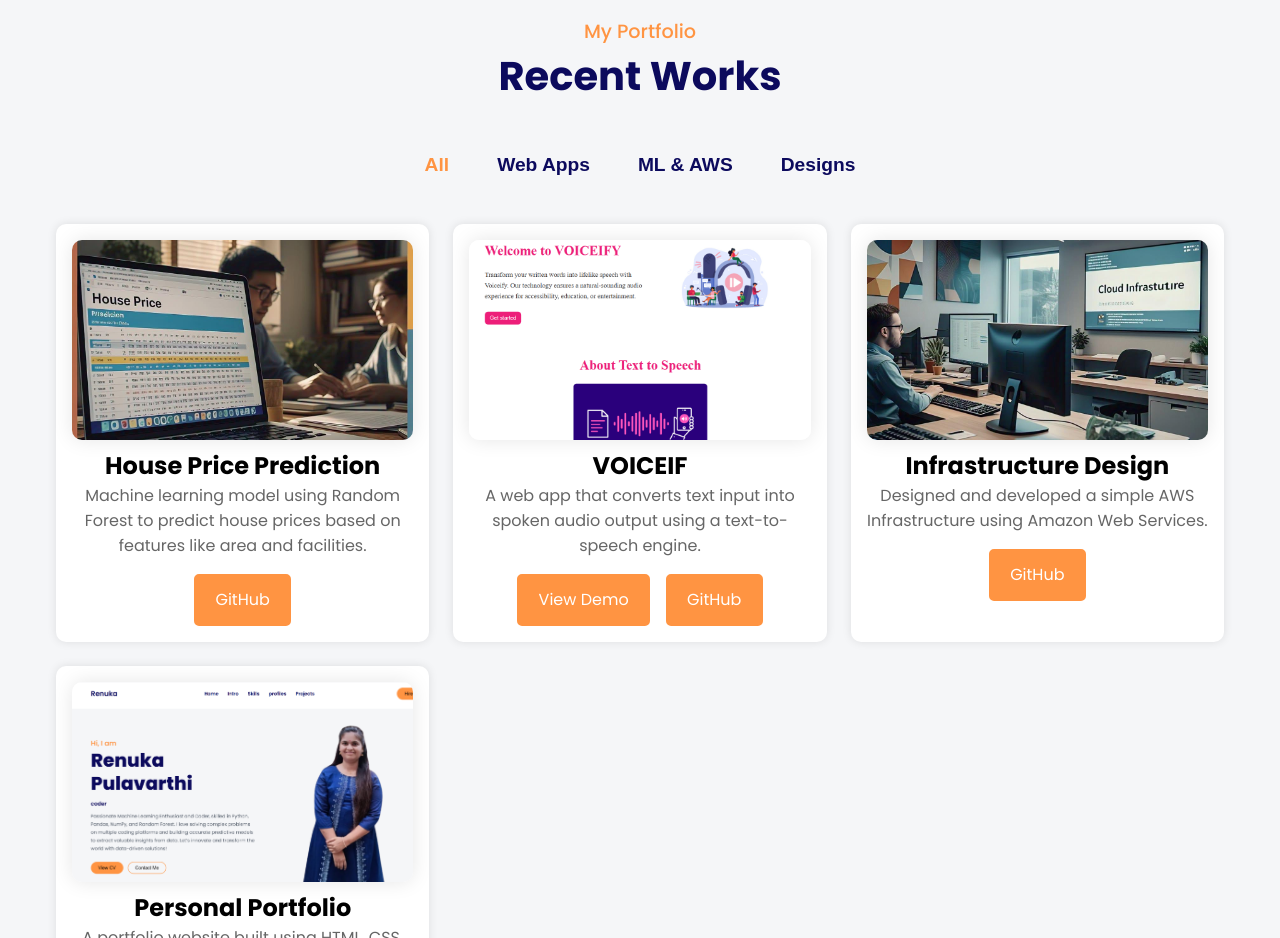
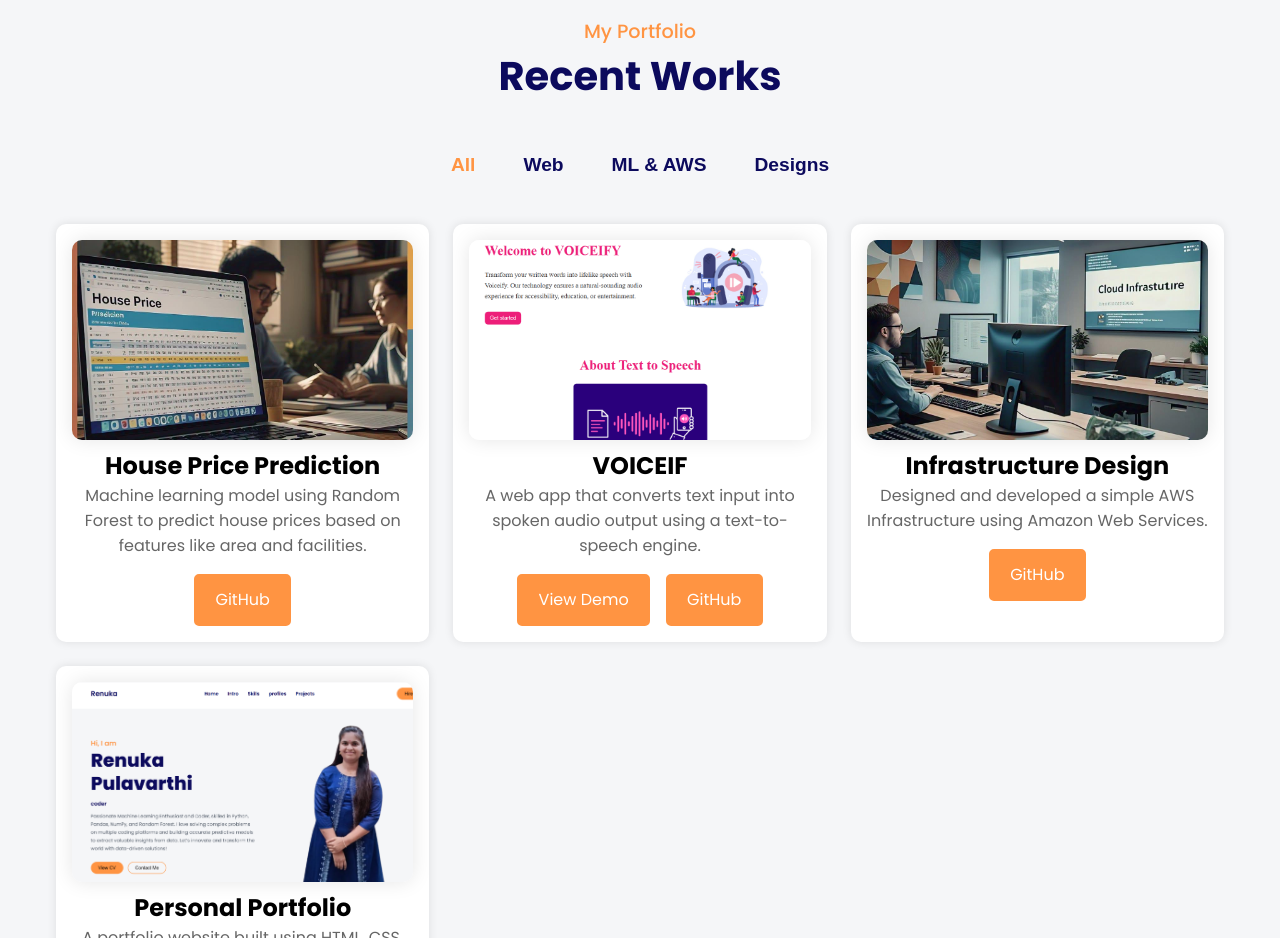
Before and after one commit to RenukaPulavarthi/Portifolio, a plain HTML site: page index.html in a window 1280 px wide. Shown: the part 4620-5558 px from the top of the page. Drawn offline with nearby package versions, Linux system fonts and the light colour scheme; some icons are missing.

Commit message:
Initial commit

```diff
--- a/index.html
+++ b/index.html
@@ -352,7 +352,7 @@
         <h2 class="section__header">Recent Works</h2>
         <div class="portfolio__nav">
           <button class="btn mixitup-control-active" data-filter="all">All</button>
-          <button class="btn" data-filter=".web">Web Apps</button>
+          <button class="btn" data-filter=".web">Web</button>
           <button class="btn" data-filter=".ml">ML & AWS</button>
           <button class="btn" data-filter=".design">Designs</button>
         </div>
```
